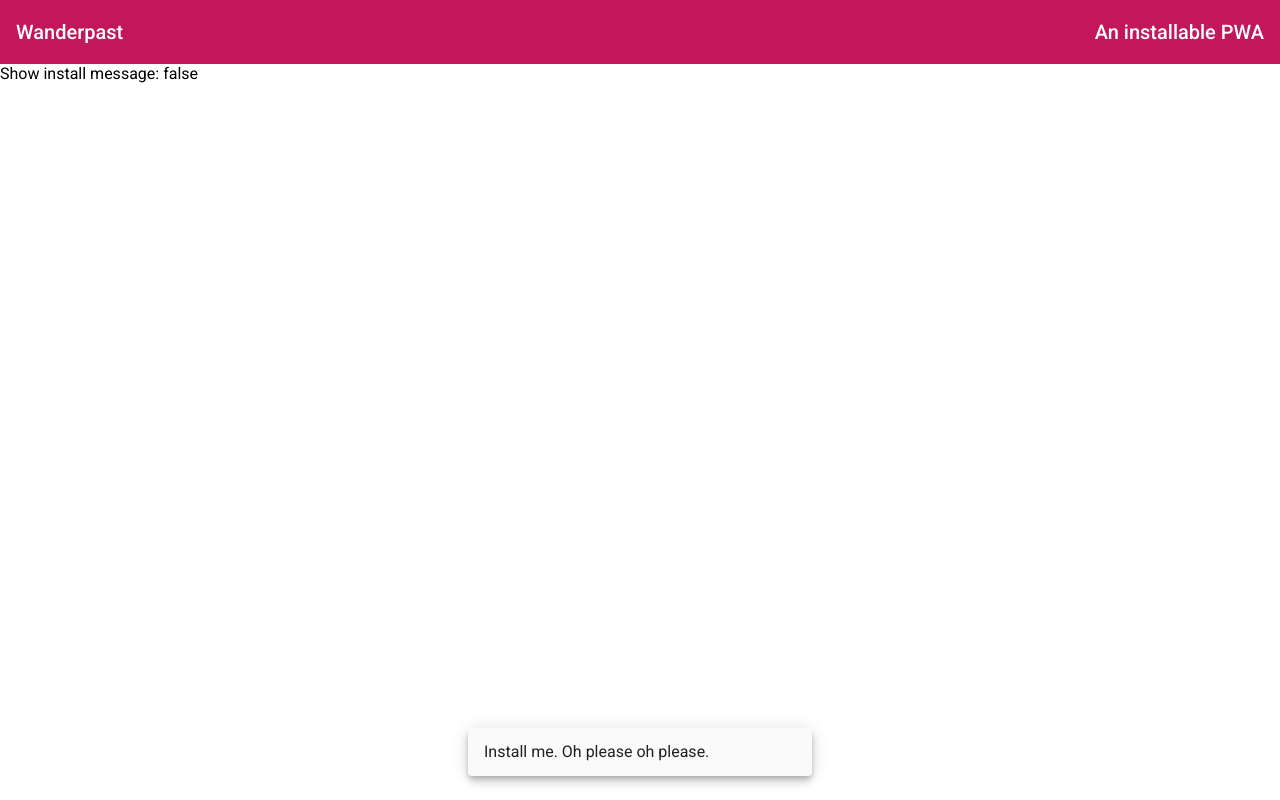
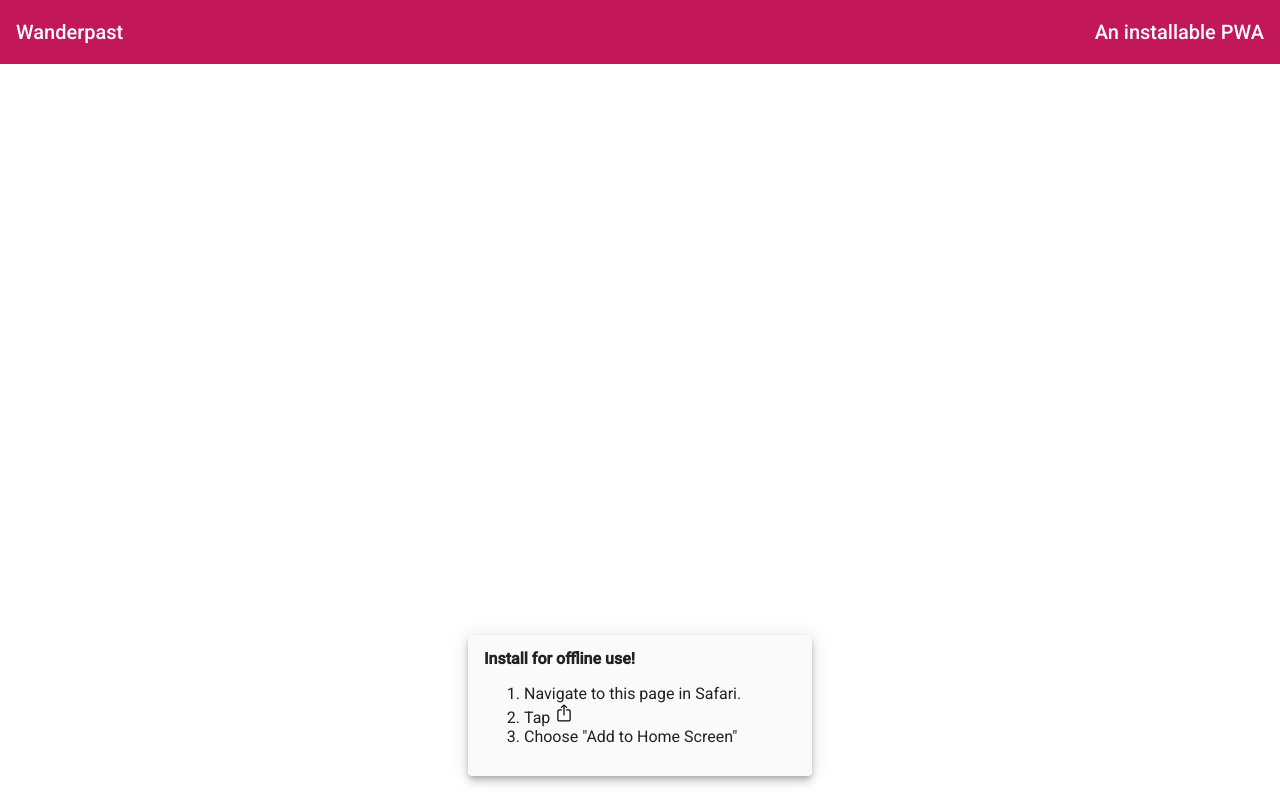
Before and after one commit to LayCraft/wanderpast, an Angular app: page / in a window 1280 px wide. Built offline with nearby package versions, Linux system fonts and the light colour scheme.

Commit message:
add popup component for iOs

```diff
--- a/src/app/app.component.html
+++ b/src/app/app.component.html
@@ -3,4 +3,3 @@
   <span class="filler"></span>
   <span>An installable PWA</span>
 </mat-toolbar>
-Show install message: {{showInstallMessage}}
--- a/src/app/app.component.ts
+++ b/src/app/app.component.ts
@@ -9,7 +9,6 @@ import { IosPopupComponent } from './ios-popup/ios-popup.component';
 })
 export class AppComponent {
   title = 'Wanderpast';
-  showInstallMessage = false;
 
   constructor(
     private snackBarService: MatSnackBar
--- a/src/app/ios-popup/ios-popup.component.html
+++ b/src/app/ios-popup/ios-popup.component.html
@@ -1,3 +1,10 @@
-<span>
-  Install me. Oh please oh please.
-</span>
+<div>
+  <strong>
+    Install for offline use!
+  </strong>
+  <ol>
+    <li>Navigate to this page in Safari.</li>
+    <li>Tap <img src="assets/apple/square-and-arrow-up.svg" width="20px" alt="Box with uparrow"></li>
+    <li>Choose "Add to Home Screen"</li>
+  </ol>
+</div>
```
Also changed, not shown: src/assets/apple/square-and-arrow-up.svg (added).
